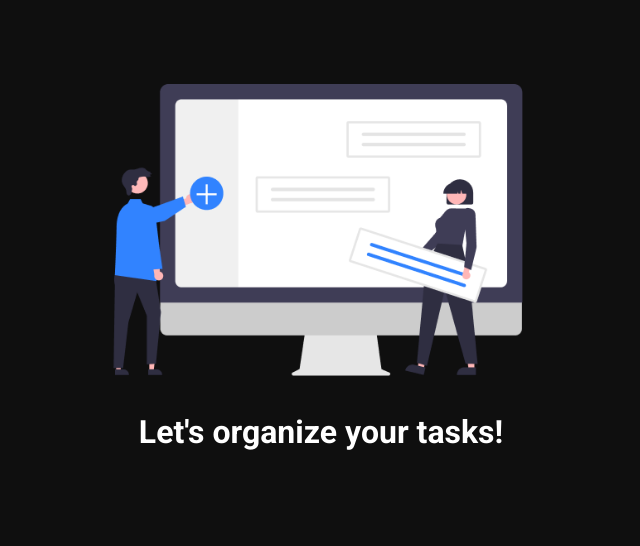
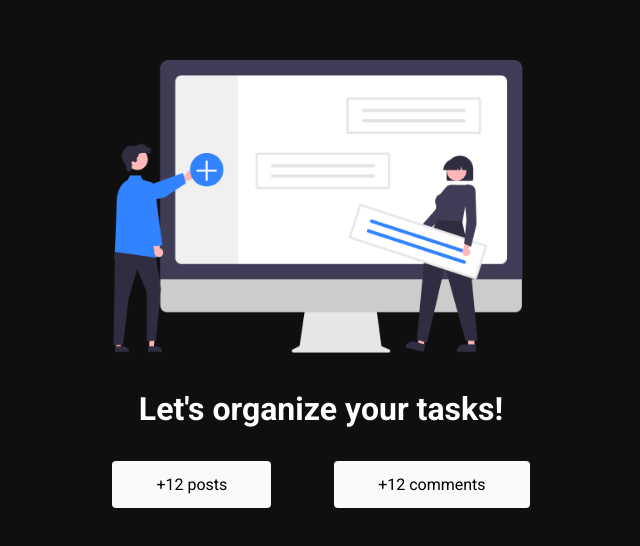
Before and after one commit to MateusGurgel/tasks-plus, a Next.js app: page / in a window 1280 px wide. Shown: the part 116-662 px from the top of the page, without its empty margins (319-959 px from the left). Built offline with nearby package versions, Linux system fonts and the light colour scheme.

Commit message:
post and comments sections added

```diff
--- a/src/pages/index.tsx
+++ b/src/pages/index.tsx
@@ -1,8 +1,8 @@
-import Head from 'next/head'
-import styles from '../styles/Home.module.css'
-import Image from 'next/image'
+import Head from "next/head";
+import styles from "../styles/Home.module.css";
+import Image from "next/image";
 
-import heroImage from "../../public/assets/hero.png"
+import heroImage from "../../public/assets/hero.png";
 
 export default function Home() {
   return (
@@ -22,9 +22,15 @@
         </div>
         <h1 className={styles.title}>Let's organize your tasks!</h1>
 
-
+        <div className={styles.infoContent}>
+          <section className={styles.box}>
+            <span>+12 posts</span>
+          </section>
+          <section className={styles.box}>
+            <span>+12 comments</span>
+          </section>
+        </div>
       </main>
-
     </div>
-  )
+  );
 }
--- a/src/styles/Home.module.css
+++ b/src/styles/Home.module.css
@@ -28,3 +28,20 @@
   margin: 28px;
   line-height: 150%;
 }
+
+.infoContent {
+  display: flex;
+  align-items: center;
+  justify-content: space-around;
+}
+
+.box {
+  background-color: #fafafa;
+  padding: 14px 44px;
+  transition: transform 0.4s;
+  border-radius: 4px;
+}
+
+.box:hover {
+  transform: scale(1.08);
+}
```
